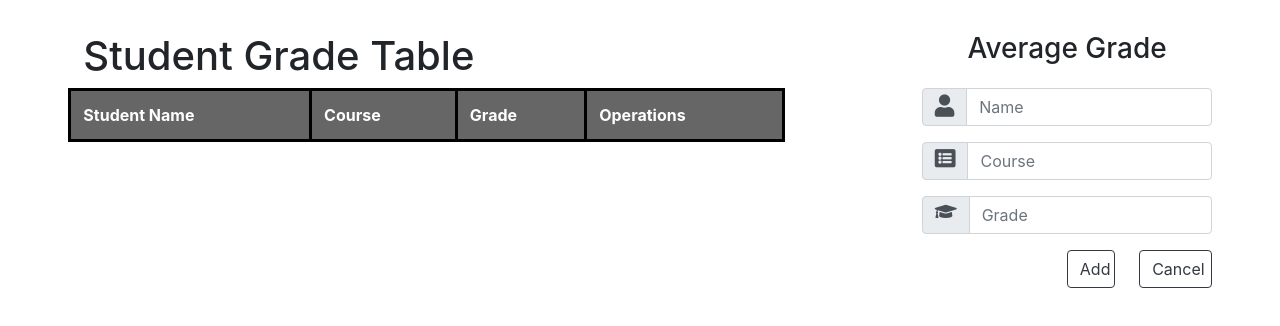
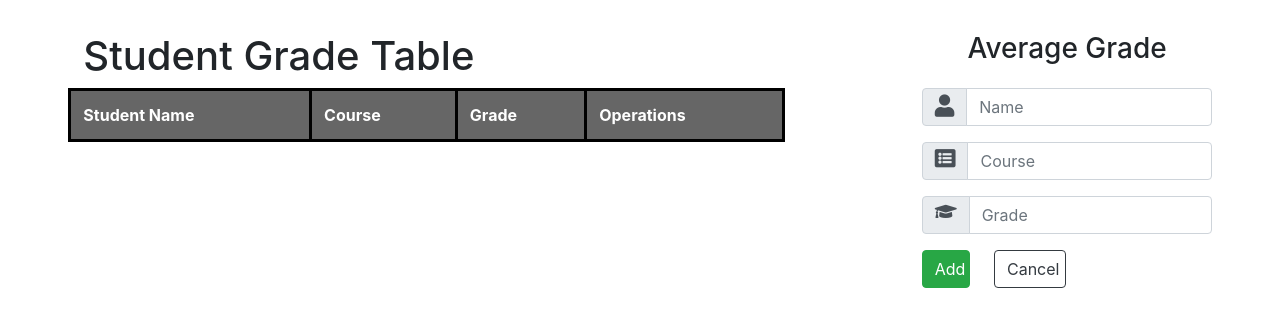
Before and after one commit to bimberman/employee-management, a plain HTML site: page index.html in a window 1280 px wide. Drawn offline with nearby package versions, Linux system fonts and the light colour scheme; no server answers.

Commit message:
changed styling on the add button

```diff
--- a/index.html
+++ b/index.html
@@ -50,8 +50,8 @@
             </div>
             <input type="text" class="form-control" placeholder="Grade" name="grade">
           </div>
-          <div class="input-group mb-3 justify-content-end">
-            <button type="submit" class="btn btn-outline-dark mr-4 col-2">Add</button>
+          <div class="input-group mb-3 justify-content-start">
+            <button type="submit" class="btn btn-success mr-4 col-2">Add</button>
             <button type="reset" class="btn btn-outline-dark col-3">Cancel</button>
           </div>
         </div>
--- a/style.css
+++ b/style.css
@@ -12,8 +12,3 @@ th.table-data{
   background-color: rgb(102, 102, 102);
   color: white;
 }
-/* .input-group-text{
-  background-color: white;
-  border: none;
-  align-items: center;
-} */
```
